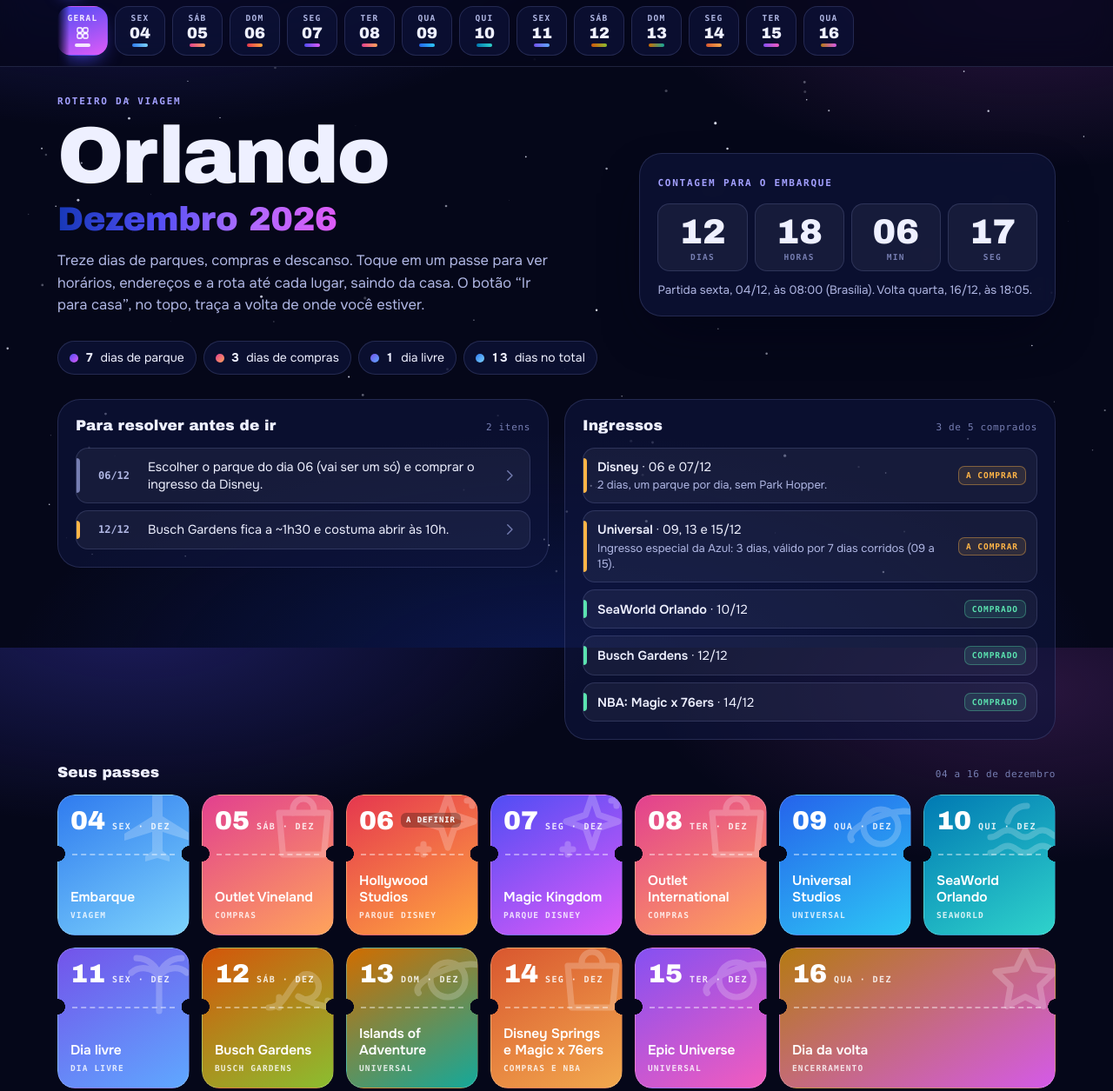
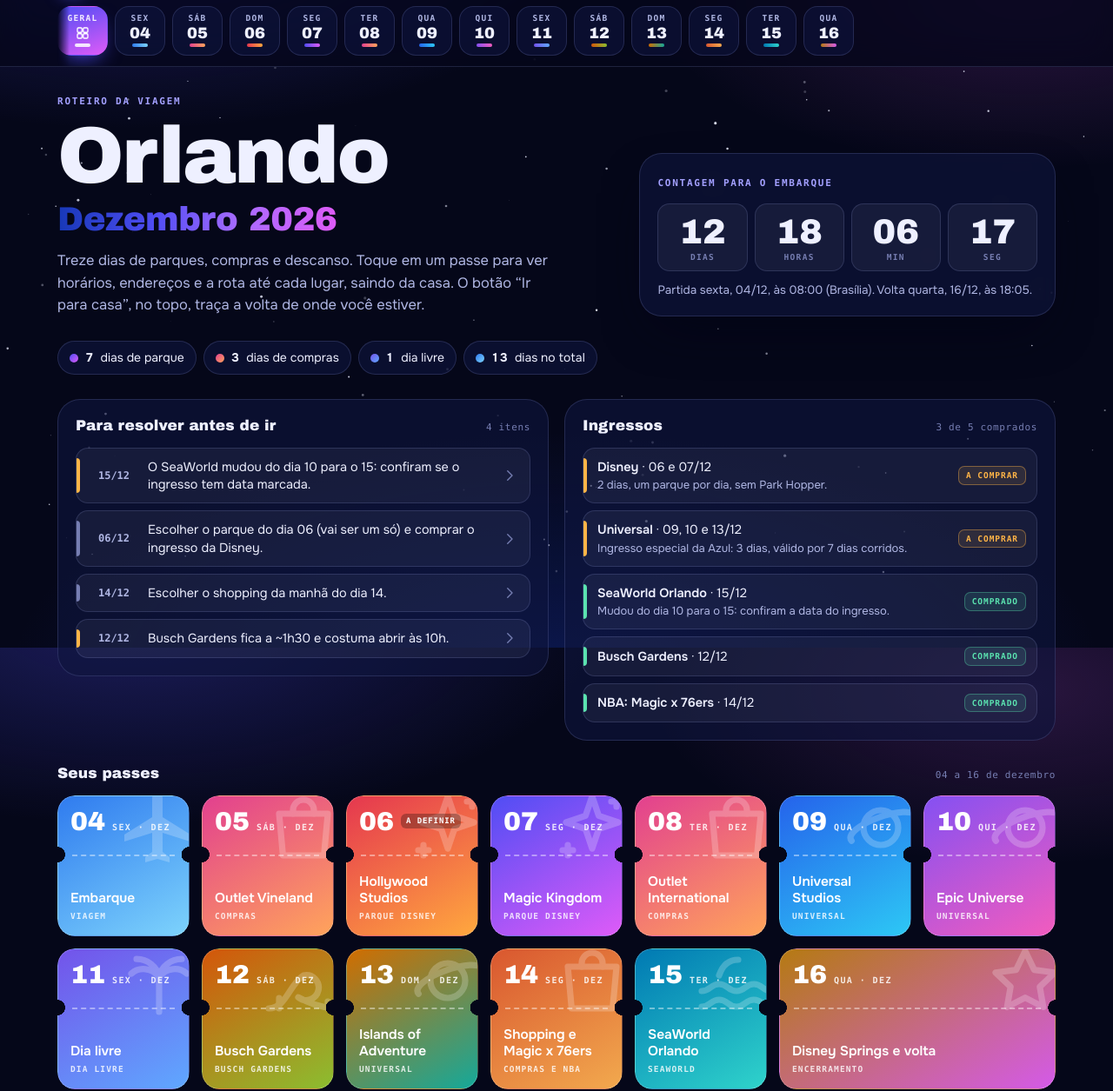
Before and after one commit to 1543234/disneyviagem, a plain HTML site: page index.html in a window 1280 px wide. Shown: the part 55-1310 px from the top of the page at 87% size. Drawn offline with Linux system fonts and the light colour scheme; a web font is replaced by a local one.

Commit message:
Troca Epic Universe e SeaWorld; ajusta dias 14 e 16
- Epic Universe passa para o dia 10 e SeaWorld para o dia 15
- Dia 14: shopping de manhã (a definir) e jogo da NBA
- Dia 16: Disney Springs das 9h às 12h, almoço em casa e aeroporto

Co-Authored-By: Claude Opus 5.5 <noreply@anthropic.com>
Claude-Session: https://claude.ai/code/session_01WEEo8wcRwAbbHqXQGQ6DSU

```diff
--- a/index.html
+++ b/index.html
@@ -502,6 +502,7 @@ const PLACES = {
              note:'Estacionamento próprio, a cerca de 2,4 km da garagem principal da Universal. Não use o endereço geral da Universal.'},
   seaworld: {name:'SeaWorld Orlando', addr:'7007 Sea World Dr, Orlando, FL 32821'},
   busch:    {name:'Busch Gardens Tampa Bay', addr:'10165 N McKinley Dr, Tampa, FL 33612', note:'Fica em Tampa, cerca de 1h30 de carro desde a casa.'},
+  shop:     {name:'Shopping (a definir)', tbd:'Escolham o shopping e eu coloco o endereço e a rota.'},
   springs:  {name:'Disney Springs', addr:'1486 Buena Vista Dr, Lake Buena Vista, FL 32830', note:'Entrada gratuita. As garagens Orange e Lime são as mais práticas.'},
   kia:      {name:'Kia Center', addr:'400 W Church St, Orlando, FL 32801', note:'Arena do Orlando Magic, no centro de Orlando.'},
   ksc:      {name:'Kennedy Space Center Visitor Complex', addr:'Space Commerce Way, Merritt Island, FL 32953', blurb:'Centro espacial da NASA, cerca de 1h de carro. Ocupa o dia inteiro.'},
@@ -513,8 +514,8 @@ const PLACES = {
 /* Ingressos. ok = já comprado */
 const TICKETS = [
   {name:'Disney', days:['06','07'], ok:false, note:'2 dias, um parque por dia, sem Park Hopper.'},
-  {name:'Universal', days:['09','13','15'], ok:false, note:'Ingresso especial da Azul: 3 dias, válido por 7 dias corridos (09 a 15).'},
-  {name:'SeaWorld Orlando', days:['10'], ok:true},
+  {name:'Universal', days:['09','10','13'], ok:false, note:'Ingresso especial da Azul: 3 dias, válido por 7 dias corridos.'},
+  {name:'SeaWorld Orlando', days:['15'], ok:true, note:'Mudou do dia 10 para o 15: confiram a data do ingresso.'},
   {name:'Busch Gardens', days:['12'], ok:true},
   {name:'NBA: Magic x 76ers', days:['14'], ok:true, pass:'Ingresso do jogo comprado'}
 ];
@@ -607,17 +608,17 @@ const DAYS = [
   { id:'09', date:'2026-12-09', wd:'Qua', cat:'usf', title:'Universal Studios', sub:'Dia Universal', places:['usf'],
     stats:STATS_PARK, items:PARK_ITEMS(GPS_UNI, 'Chegada ao Universal Studios'),
     tips:[
-      'Usem o ingresso especial de 3 dias da Azul: ele vale por 7 dias corridos e cobre 09, 13 e 15.',
+      'Usem o ingresso especial de 3 dias da Azul: os dias de Universal agora são 09, 10 e 13.',
       'Universal Studios e Islands of Adventure ficam lado a lado e são ligados pelo Hogwarts Express (exige ingresso park-to-park).',
       'Use o app da Universal para filas e filas virtuais.'
     ] },
 
-  { id:'10', date:'2026-12-10', wd:'Qui', cat:'seaworld', title:'SeaWorld Orlando', sub:'Parque marinho', places:['seaworld'],
-    stats:STATS_PARK, items:PARK_ITEMS('Trajeto até o SeaWorld.', 'Chegada ao SeaWorld'),
+  { id:'10', date:'2026-12-10', wd:'Qui', cat:'epic', title:'Epic Universe', sub:'Dia Universal', places:['epic'],
+    stats:STATS_PARK, items:PARK_ITEMS('Destino no GPS: estacionamento próprio do Epic Universe (1001 Epic Blvd).', 'Chegada ao Epic Universe'),
     tips:[
-      'Confira o horário de abertura no site: pode ser 9h ou 10h.',
-      'Mako e Kraken são as montanhas-russas mais fortes. Vá nelas cedo.',
-      'Em dezembro o parque costuma ter programação de Natal à noite.'
+      'Não use o endereço geral da Universal: o Epic Universe tem estacionamento próprio.',
+      'O Epic Universe pode atingir a lotação em alguns dias: chegue na abertura.',
+      'Segundo dia seguido de Universal: o dia livre vem logo depois.'
     ] },
 
   { id:'11', date:'2026-12-11', wd:'Sex', cat:'livre', title:'Dia livre', sub:'Descanso ou passeio opcional', places:[],
@@ -646,11 +647,11 @@ const DAYS = [
       'Domingo costuma ser mais cheio que os dias de semana: chegue na abertura.'
     ] },
 
-  { id:'14', date:'2026-12-14', wd:'Seg', cat:'springs', title:'Disney Springs e Magic x 76ers', sub:'Compras de manhã, NBA à noite', places:['springs','kia'],
-    stats:[['Springs','10:00'],['Saída','16:00'],['Jogo','19:00']],
+  { id:'14', date:'2026-12-14', wd:'Seg', cat:'springs', title:'Shopping e Magic x 76ers', sub:'Shopping de manhã, NBA à noite', places:['shop','kia'],
+    stats:[['Shopping','10:00'],['Saída','16:00'],['Jogo','19:00']],
     items:[
-      {t:'09:30', ico:'car',    title:'Saída de casa', desc:'Trajeto até o Disney Springs.'},
-      {t:'10:00', ico:'bag',    title:'Chegada ao Disney Springs', desc:'Compras, restaurantes e a loja World of Disney.'},
+      {t:'09:30', ico:'car',    title:'Saída de casa', desc:'Trajeto até o shopping.'},
+      {t:'10:00', ico:'bag',    title:'Shopping', desc:'Manhã de compras. Shopping a definir.', tbd:true},
       {t:'14:00', ico:'home',   title:'Volta para casa', desc:'Pausa para descansar antes do jogo.'},
       {t:'16:00', ico:'car',    title:'Saída para o jogo', desc:'Trajeto até o centro de Orlando. No fim da tarde a I-4 costuma ter trânsito.'},
       {t:'19:00', ico:'trophy', title:'Orlando Magic x Philadelphia 76ers', desc:'Jogo da NBA no Kia Center.'}
@@ -658,20 +659,23 @@ const DAYS = [
     tips:[
       'Saindo às 16:00, a chegada deve ficar perto das 17:00, duas horas antes do jogo. Dá tempo de jantar perto da arena.',
       'Deixem os ingressos do jogo salvos no celular antes de sair de casa.',
-      'Com a volta às 14h, priorize as lojas que mais interessam: o complexo é grande.'
+      'O Disney Springs passou para a manhã do dia 16.'
     ] },
 
-  { id:'15', date:'2026-12-15', wd:'Ter', cat:'epic', title:'Epic Universe', sub:'Dia Universal', places:['epic'],
-    stats:STATS_PARK, items:PARK_ITEMS('Destino no GPS: estacionamento próprio do Epic Universe (1001 Epic Blvd).', 'Chegada ao Epic Universe'),
+  { id:'15', date:'2026-12-15', wd:'Ter', cat:'seaworld', title:'SeaWorld Orlando', sub:'Parque marinho · último dia de parque', places:['seaworld'],
+    stats:STATS_PARK, items:PARK_ITEMS('Trajeto até o SeaWorld.', 'Chegada ao SeaWorld'),
     tips:[
-      'Não use o endereço geral da Universal: o Epic Universe tem estacionamento próprio.',
-      'O Epic Universe pode atingir a lotação em alguns dias: chegue na abertura.',
-      'Último dia de parque: deixem as malas adiantadas na noite anterior ou ao voltar.'
+      'Confira o horário de abertura no site: pode ser 9h ou 10h.',
+      'Mako e Kraken são as montanhas-russas mais fortes. Vá nelas cedo.',
+      'Em dezembro o parque costuma ter programação de Natal à noite.',
+      'Último dia de parque: deixem as malas adiantadas.'
     ] },
 
-  { id:'16', date:'2026-12-16', wd:'Qua', cat:'fim', title:'Dia da volta', sub:'LATAM LA8127 · Orlando → São Paulo', places:['mcoB'], end:true,
-    stats:[['Saída','14:00'],['Aeroporto','15:00'],['Voo','18:05']],
+  { id:'16', date:'2026-12-16', wd:'Qua', cat:'fim', title:'Disney Springs e volta', sub:'LATAM LA8127 · Orlando → São Paulo', places:['springs','mcoB'], end:true,
+    stats:[['Springs','09:00'],['Saída','14:00'],['Voo','18:05']],
     items:[
+      {t:'09:00', ico:'bag',      title:'Disney Springs', desc:'Compras, restaurantes e a loja World of Disney, até as 12h.'},
+      {t:'12:00', ico:'home',     title:'Volta para casa e almoço', desc:'Almoço em casa e últimos ajustes nas malas.'},
       {t:'14:00', ico:'car',      title:'Saída para o aeroporto', desc:'Cerca de 25 minutos até o aeroporto, com pedágio no caminho. A família fica na casa e cuida do check-out depois.', sug:true},
       {t:'14:30', ico:'key',      title:'Devolução de um carro', desc:'Nos Terminais A e B, onde fica a LATAM. Sigam as placas Rental Car Return da locadora.', sug:true},
       {t:'15:00', ico:'suitcase', title:'Check-in LATAM', desc:'Cerca de 3 horas antes do voo, nos balcões do Terminal B.', sug:true},
@@ -680,15 +684,17 @@ const DAYS = [
         desc:'Terminal 3 de Guarulhos. Para a conexão até Confins (LA3554), é preciso retirar as malas, passar pela alfândega e despachar de novo no balcão de conexão da LATAM.'}
     ],
     tips:[
-      'Deixem as malas fechadas na noite anterior para sair com calma.',
-      'Confiram a franquia de bagagem do bilhete antes de fechar as malas: compras de outlet pesam.',
+      'Deixem as malas quase fechadas na noite anterior: o tempo entre o Disney Springs e a saída para o aeroporto é curto.',
+      'Confiram a franquia de bagagem do bilhete: as compras do Disney Springs entram na mala de volta.',
       'Se o contrato pedir tanque cheio, abasteçam antes de devolver o carro.',
       'O horário de chegada a São Paulo é estimado pela duração do voo. Confiram no bilhete.'
     ] }
 ];
 
 const TODO = [
+  {day:'15', sev:'warn', text:'O SeaWorld mudou do dia 10 para o 15: confiram se o ingresso tem data marcada.'},
   {day:'06', sev:'info', text:'Escolher o parque do dia 06 (vai ser um só) e comprar o ingresso da Disney.'},
+  {day:'14', sev:'info', text:'Escolher o shopping da manhã do dia 14.'},
   {day:'12', sev:'warn', text:'Busch Gardens fica a ~1h30 e costuma abrir às 10h.'}
 ];
 
```
